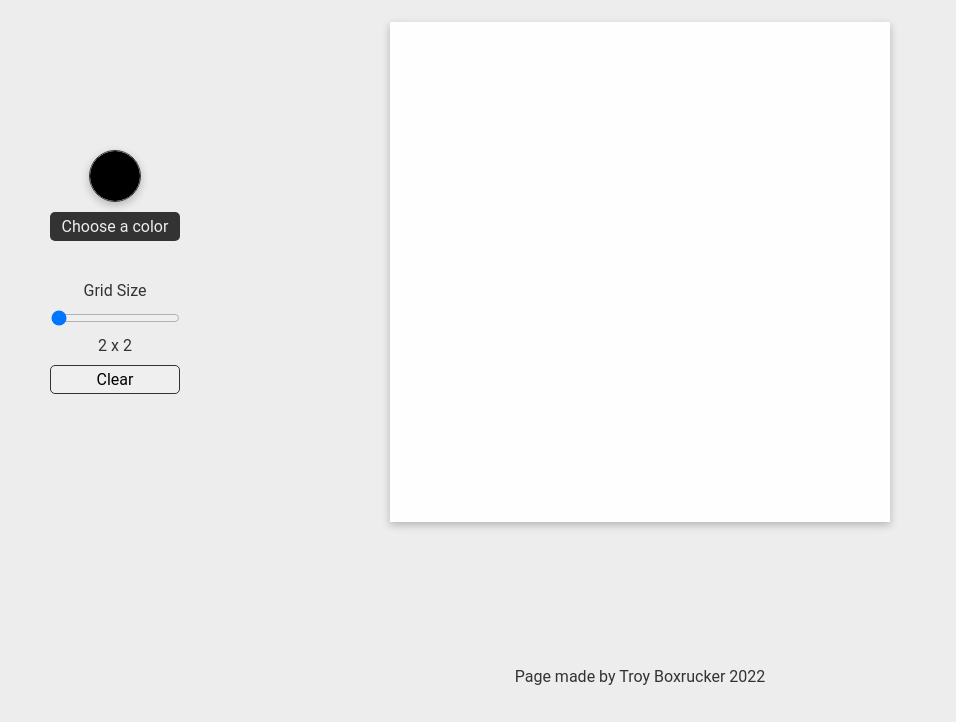
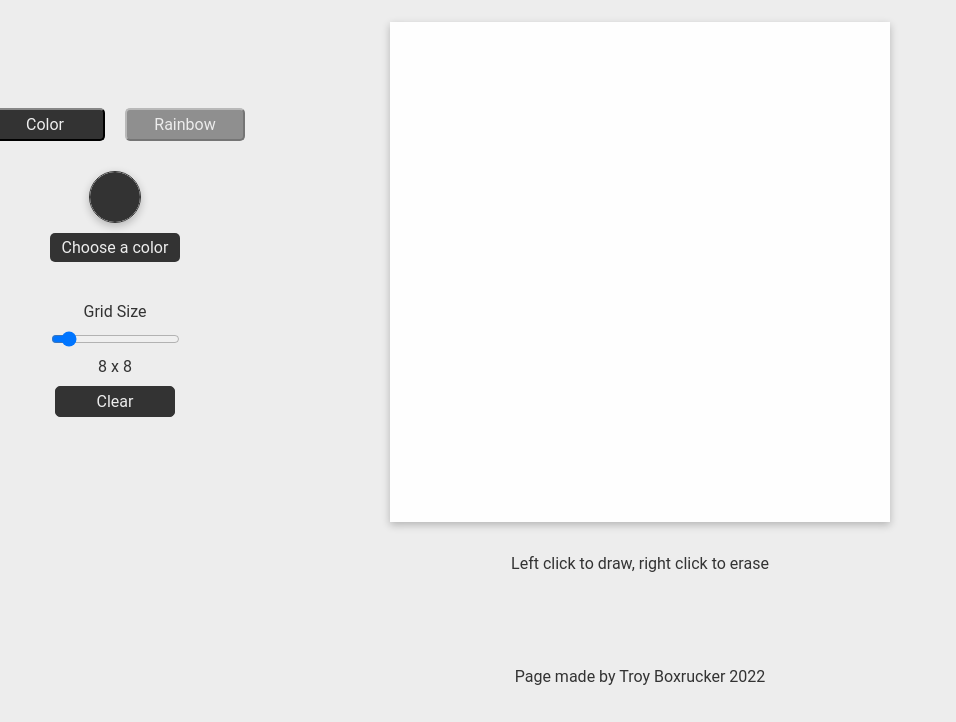
Before and after one commit to tmboxrucker/etch-a-sketch, a plain HTML site: page index.html in a window 1280 px wide. Shown: the part 104-826 px from the top of the page, without its empty margins (0-956 px from the left). Drawn offline with Linux system fonts and the light colour scheme.

Commit message:
Play etch a sketch with rainbow/color/size options
Changes made added a selection between rainbow and color options
removing the availability to select one while the other is active.
It also can not use right click to erase and there is test to
define that to the user.

```diff
--- a/index.css
+++ b/index.css
@@ -16,6 +16,7 @@ body {
     background-color: var(--primary-light);
     font-family: 'Roboto', sans-serif;
     color: var(--primary-dark);
+    text-align: center;
 }
 
 input, select, button {
@@ -78,6 +79,15 @@ input, select, button {
     transform: scale(90%);
 }
 
+.modeSelector {
+    display: flex;
+    gap: 20px;
+}
+
+p {
+    padding-top: 2em;
+}
+
 /* Color change for settings */
 
 .colorSelection {
@@ -99,7 +109,8 @@ input, select, button {
     border: none;
 }
 
-.colorLabel {
+.clicker {
+
     cursor: pointer;
     background-color: var(--primary-dark);
     color: var(--primary-light);
@@ -109,6 +120,7 @@ input, select, button {
     margin-bottom: 20px;
     width: 120px;;
     text-align: center;
+
 }
 
 /* Color change for grid*/
--- a/index.html
+++ b/index.html
@@ -13,18 +13,24 @@
     </div>
     <div class="content">
         <div class="changeGrid">
-            <div class="colorSelection"><input class="colorPicker" type="color" id="colorPicker"><!-- insert a color wheel, black as default --></div>
-            <label class="colorLabel clicker" for="colorPicker">Choose a color</label>
+            <div class="modeSelector">
+                <button class="buttonLabel clicker colorButton" onclick="colorMode()">Color</button>
+                <button class="buttonLabel clicker rainbowButton" onclick="rainbowMode()">Rainbow</button>
+            </div>
+            <div class="colorSelection"><input class="colorPicker" type="color" id="colorPicker" value="#333333"><!-- insert a color wheel, black as default --></div>
+            <label id="colorLabel" class="clicker" for="colorPicker">Choose a color</label>
             <div class="gridSelection"><!-- insert a slider for gid size selection --></div>
             <div>Grid Size</div>
-            <input class="slider" type="range" min="2" max="64" value="2" onchange="sizeChange(this.value)" onmousemove="sizeValueChange(this.value)">
-            <div class="gridSize">2 x 2</div>
+            <input class="slider" type="range" min="2" max="64" value="8" onchange="sizeChange(this.value)" onmousemove="sizeValueChange(this.value)">
+            <div class="gridSize">8 x 8</div>
             <button class="clear clicker" onclick="clearGrid()">Clear</button>
         </div>
         <div class="grid">
             <!-- insert a grid pulled from parameters selected-->
         </div>
+
     </div>
+    <p> Left click to draw, right click to erase</p>
     <div class="footer">
         <p>Page made by Troy Boxrucker 2022</p>
     </div>
--- a/index.js
+++ b/index.js
@@ -1,20 +1,67 @@
-const gridColorDefault = '#ededed';
-const gridSizeDefault = 2;
+const gridColorDefault = '#fefefe';
+const gridSizeDefault = 8;
 
 let gridColorCurrent = gridColorDefault;
 let gridSizeCurrent = gridSizeDefault;
+let gridColorTemp;
+let rainbow = false;
+let mouseDown = false;
+document.body.onmousedown = () => (mouseDown = true);
+document.body.onmouseup = () => (
+    mouseDown = false,
+    console.log(gridColorCurrent),
+    gridColorCurrent = gridColorTemp,
+    console.log(gridColorCurrent),
+    rightHold = false);
+document.body.addEventListener('contextmenu', (event) => {
+    event.preventDefault(); // removed default chrome right click
+})
 
 const colorInput = document.getElementById('colorPicker'); // get color by the input
-const colorLabelInput = document.getElementsByClassName('colorLabel'); // get color by the color button
+const colorLabelInput = document.getElementById('colorLabel'); // get color by the color button
 const sliderSize = document.getElementsByClassName('slider'); // get size by the slider
 const sizeValue = document.getElementsByClassName('gridSize'); // get grid size value (A x A)
 const clearGridButton = document.getElementsByClassName('clear'); // clear board (remove divs) by the clear button
+const rainbowButton = document.getElementsByClassName('rainbowButton'); // get color button
+const colorButton = document.getElementsByClassName('colorButton'); // get rainbow button
 
 colorInput.oninput = (e) => colorChange(e);
 colorLabelInput.oninput = (e) => colorChange(e);
 
+function rainbowMode() {
+    rainbow = true;
+    //colorInput // greys out and removes click option
+    //colorLabelInput // greys out and removes click option
+    rainbowButton[0].style.opacity = '100%';
+    rainbowButton[0].style.pointerEvents = 'none';
+    colorButton[0].style.pointerEvents = '';
+    colorButton[0].style.opacity = '0.5';
+    colorInput.value = '#333333';
+    colorInput.style.pointerEvents = '';
+    colorInput.style.opacity = '0.5';
+    colorInput.disabled = 'true';
+    colorLabelInput.disabled = 'true';
+    colorLabelInput.style.pointerEvents = 'none';
+    colorLabelInput.style.opacity = '0.5';
+}
+
+function colorMode() {
+    rainbow = false;
+    gridColorCurrent = colorInput.value;
+    rainbowButton[0].style.opacity = '0.5';
+    rainbowButton[0].style.pointerEvents = '';
+    colorButton[0].style.pointerEvents = 'none';
+    colorButton[0].style.opacity = '100%';
+    colorInput.style.opacity = '100%';
+    colorInput.disabled = '';
+    colorLabelInput.disabled = '';
+    colorLabelInput.style.pointerEvents = '';
+    colorLabelInput.style.opacity = '100%';
+}
+
 function colorChange(newInput) {
     gridColorCurrent = newInput.target.value;
+    gridColorTemp = gridColorCurrent;
 }
 
 function sizeValueChange (newInput) {
@@ -54,10 +101,11 @@ function createGrid (newInput) {
         squareInputVertical.appendChild(square);
     }
     const squareInputHorizontal = document.querySelectorAll('.square');
-    squareInputHorizontal.forEach(test);
+    squareInputHorizontal.forEach(createInnerGrid);
 
 }
-function test (test1) {
+
+function createInnerGrid (newInput) {
     for (let i = 0; i < gridSizeCurrent; i++) {
         const square = document.createElement('div');
         square.classList.add('square1');
@@ -65,16 +113,36 @@ function test (test1) {
         square.style.flex = 1;
         // square.style.borderBottom = ('1px solid black');
         square.addEventListener('mouseover', setColors);
-            test1.appendChild(square);
-            test1.appendChild(square);
+        square.addEventListener('mousedown', setColors);
+        newInput.appendChild(square);
+        newInput.appendChild(square);
     }
 }
 
 window.onload = () => {
     createGrid(gridSizeDefault);
     gridColorCurrent = '#333';
+    colorButton[0].style.pointerEvents = 'none';
+    rainbowButton[0].style.opacity = '0.5';
+    gridColorTemp = gridColorCurrent;
 }
+let rightHold = false;
+function setColors(e) {
+    if (e.type == 'mouseover' && !mouseDown) {
+        return;
+    }
+    else if (e.button == 2){
+        gridColorTemp = gridColorCurrent;
+        gridColorCurrent = gridColorDefault;
+        this.style.backgroundColor = gridColorCurrent;
+        rightHold = true;
+        return;
+    }
+    else if (rainbow == true && rightHold == false){
+        gridColorCurrent = randomColor = Math.floor(Math.random()*16777215).toString(16);
+        this.style.backgroundColor = `#${gridColorCurrent}`;
 
-function setColors() {
+        return;
+    }
     this.style.backgroundColor = gridColorCurrent;
 }
```
Lines whose indentation alone changed are shown as unchanged.
